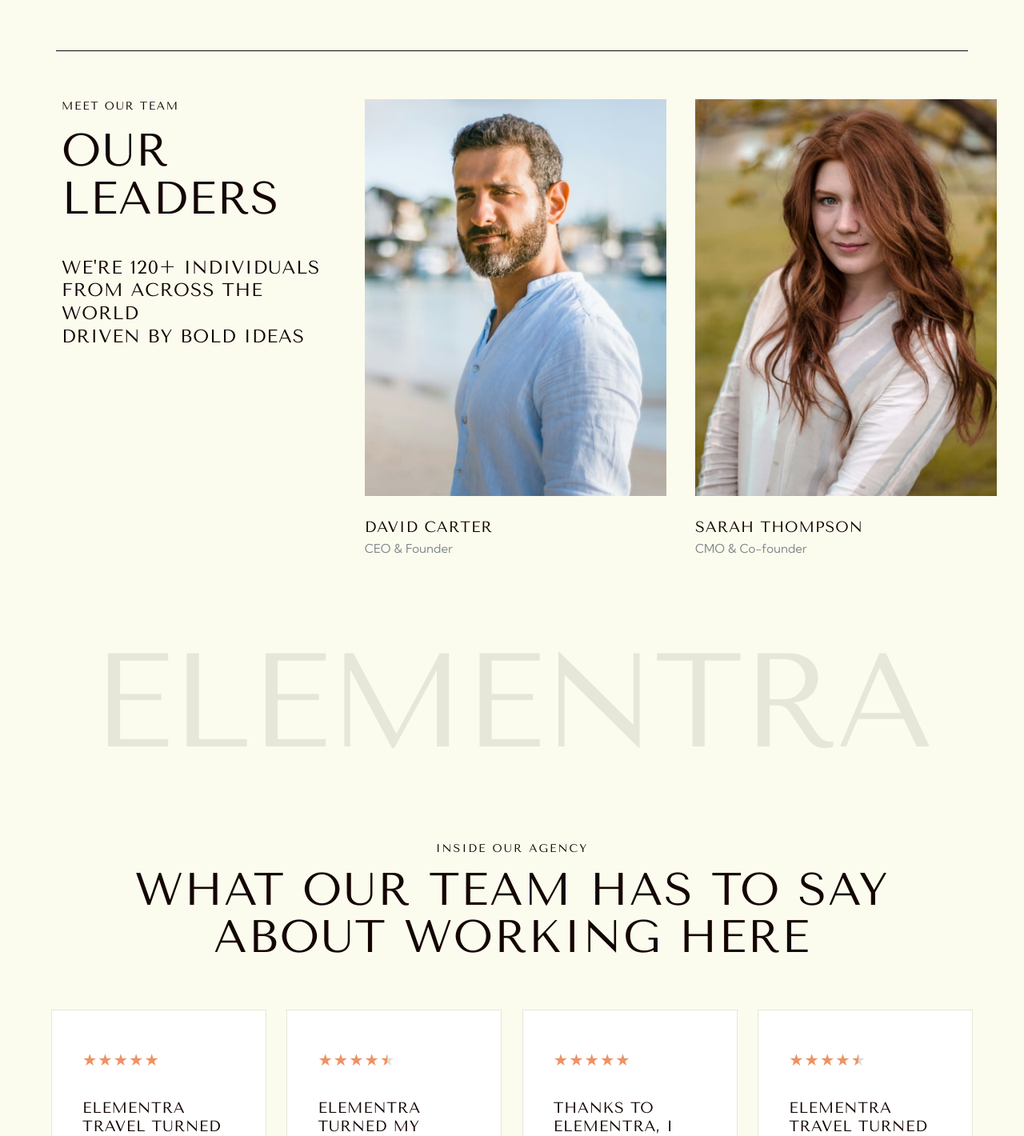
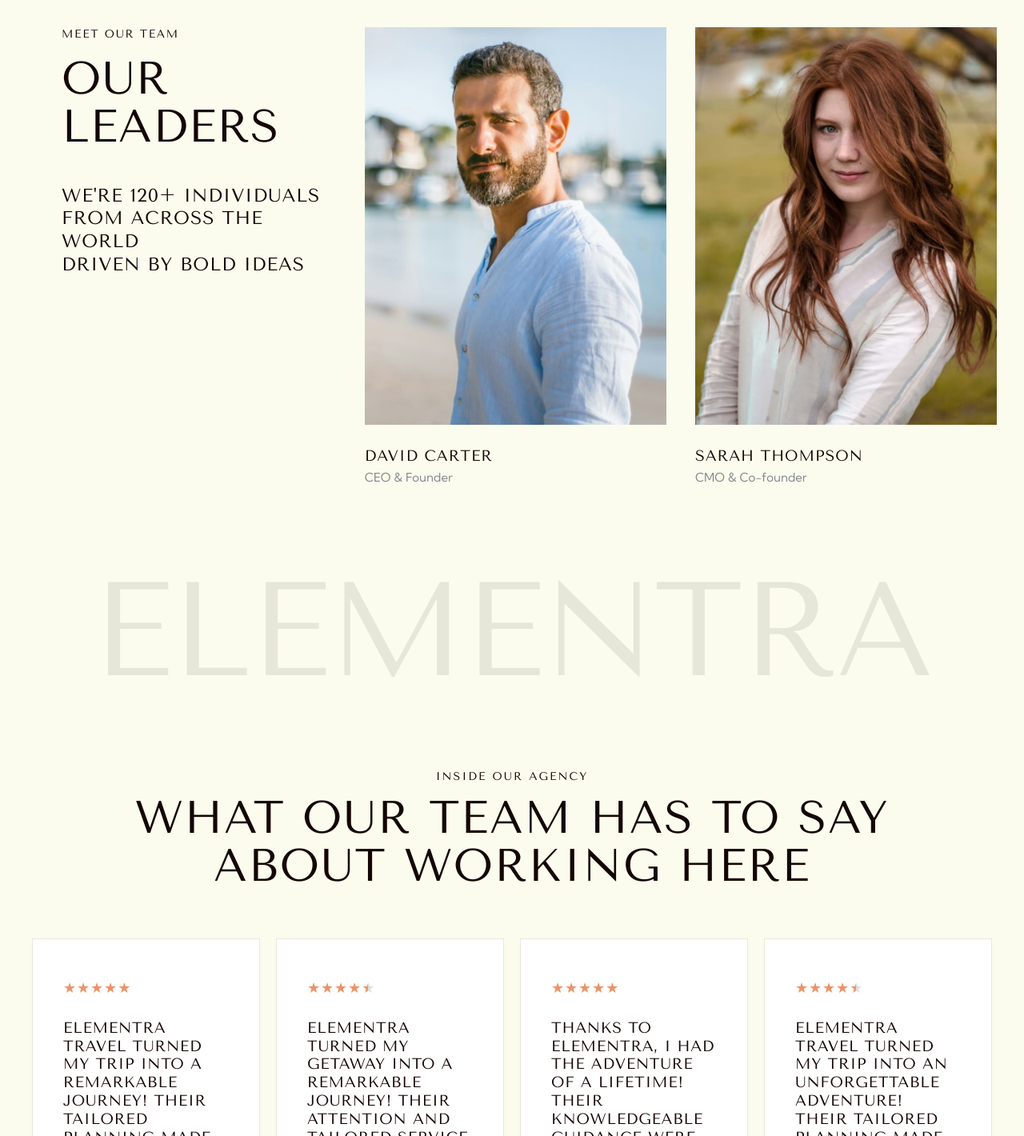
Before and after one commit to leongjingyu/leongjingyu.github.io, a plain HTML site: page resit/about.html in a window 1280 px wide. Shown: the part 1380-2800 px from the top of the page at 80% size. Drawn offline with nearby package versions, Linux system fonts and the light colour scheme.

Commit message:
style:adjust margin and padding in about.css,common.css and tours.css

```diff
--- a/resit/css/about.css
+++ b/resit/css/about.css
@@ -1,3 +1,8 @@
+.line {
+    width: auto;
+    margin: 0 12px 0;
+}
+
 .about {
     display: flex;
     flex-direction: column;
@@ -69,7 +74,6 @@
     font-size: 70px;
     line-height: 1;
     color: var(--title);
-    margin: 0;
 }
 
 .team {
@@ -113,7 +117,7 @@
 .team-card img {
     display: block;
     width: 100%;
-    aspect-ratio: 513 / 675;
+    height: 100%;
     object-fit: cover;
 }
 
@@ -164,14 +168,14 @@
 .review {
     display: grid;
     grid-template-columns: repeat(4, 1fr);
-    gap: clamp(12px, 2vw, 38px);
+    gap: 20px;
     align-items: start;
-    padding: 60px clamp(20px, 5vw, 75px) 0;
+    padding: 60px 40px 0;
     background: var(--background-cream);
 }
 
 .review-card {
-    background: var(--white);
+    background: var(--background-white);
     border: 1px solid var(--border);
     padding: 52px 38px 50px;
     min-width: 0;
@@ -180,11 +184,11 @@
 .stars {
     --rating: 5;
     display: inline-block;
-    font-size: clamp(14px, 1.6vw, 22px);
+    font-size: 18px;
     line-height: 1;
     letter-spacing: 0.05em;
-    margin-bottom: clamp(20px, 3vw, 44px);
-    background: linear-gradient(90deg, var(--orange) calc(var(--rating) / 5 * 100%), #ddd 0);
+    margin-bottom: 30px;
+    background: linear-gradient(90deg, var(--button-orange) calc(var(--rating) / 5 * 100%), #ddd 0);
     -webkit-background-clip: text;
     background-clip: text;
     -webkit-text-fill-color: transparent;
@@ -196,7 +200,7 @@
 
 .comment {
     font-family: var(--font-heading);
-    font-size: clamp(15px, 1.5vw, 19px);
+    font-size: 19px;
     line-height: 1.2;
     letter-spacing: 0.04em;
     text-transform: uppercase;
--- a/resit/css/common.css
+++ b/resit/css/common.css
@@ -1,5 +1,5 @@
-@import url('https://fonts.googleapis.com/css2?family=Barlow+Semi+Condensed:ital,wght@0,100;0,200;0,300;0,400;0,500;0,600;0,700;0,800;0,900;1,100;1,200;1,300;1,400;1,500;1,600;1,700;1,800;1,900&family=Roboto:ital,wght@0,100..900;1,100..900&family=Space+Grotesk:wght@300..700&family=Tenor+Sans&display=swap');
-@import url('https://fonts.googleapis.com/css2?family=Barlow+Semi+Condensed:ital,wght@0,100;0,200;0,300;0,400;0,500;0,600;0,700;0,800;0,900;1,100;1,200;1,300;1,400;1,500;1,600;1,700;1,800;1,900&family=Kumbh+Sans:wght,YOPQ@100..900,300&family=Roboto:ital,wght@0,100..900;1,100..900&family=Space+Grotesk:wght@300..700&family=Tenor+Sans&display=swap');
+@import url('https://fonts.googleapis.com/css2?family=Tenor+Sans&display=swap');
+@import url('https://fonts.googleapis.com/css2?family=Kumbh+Sans:wght,YOPQ@100..900,300&display=swap');
 
 :root {
     --font-heading: Tenor Sans, sans-serif;
@@ -11,11 +11,12 @@
     --title: #140503;
     --text-grey: #82878e;
     --email-grey: #a7acb2;
-    --green: #677115;
-    --red: #a8463f;
-    --white: #ffffff;
+    --text-white: #ffffff;
+    --background-white: #ffffff;
+    --button-orange: #ed9266;
+    --card-green: #677115;
+    --card-red: #a8463f;
     --black: #000000;
-    --orange: #ed9266;
     --border: #e7e7d9;
 
 }
@@ -106,7 +107,7 @@ body {
     right: 20px;
     background: none;
     border: none;
-    color: var(--white);
+    color: var(--text-white);
     font-size: 48px;
     line-height: 1;
     cursor: pointer;
@@ -234,14 +235,34 @@ body.menu-locked {
 .line {
     position: relative;
     height: 1px;
-    background: var(--title);
+    background: var(--text-grey);
     margin: 110px 70px 0;
 }
+
+.line::before,
+.line::after {
+    content: "";
+    position: absolute;
+    top: -2px;
+    width: 5px;
+    height: 5px;
+    border-radius: 50%;
+    background: var(--text-grey);
+}
+
+.line::before {
+    left: 0;
+}
+
+.line::after {
+    right: 0;
+}
+
 
 .banner-button {
     display: inline-block;
     padding: 22px 55px;
-    background: var(--orange);
+    background: var(--button-orange);
     color: var(--background-cream);
     font-family: var(--font-heading);
     font-size: 13px;
@@ -313,7 +334,7 @@ body.menu-locked {
     }
 
     .menu-bar a {
-        color: var(--white);
+        color: var(--text-white);
         font-size: 23px;
     }
 
--- a/resit/css/tours.css
+++ b/resit/css/tours.css
@@ -56,7 +56,7 @@
     display: flex;
     flex-direction: column;
     flex: 1;
-    background: var(--white);
+    background: var(--background-white);
     padding: 50px;
 }
 
@@ -95,7 +95,7 @@
     align-items: column;
     gap: 66px;
     padding: 120px 110px;
-    background: var(--white);
+    background: var(--background-white);
 }
 
 .faq-label {
@@ -169,7 +169,7 @@
 
 .banner-text h2 {
     margin: 0 0 40px;
-    color: var(--white);
+    color: var(--text-white);
     font-family: var(--font-heading);
     font-size: 47px;
     font-weight: 400;
```
